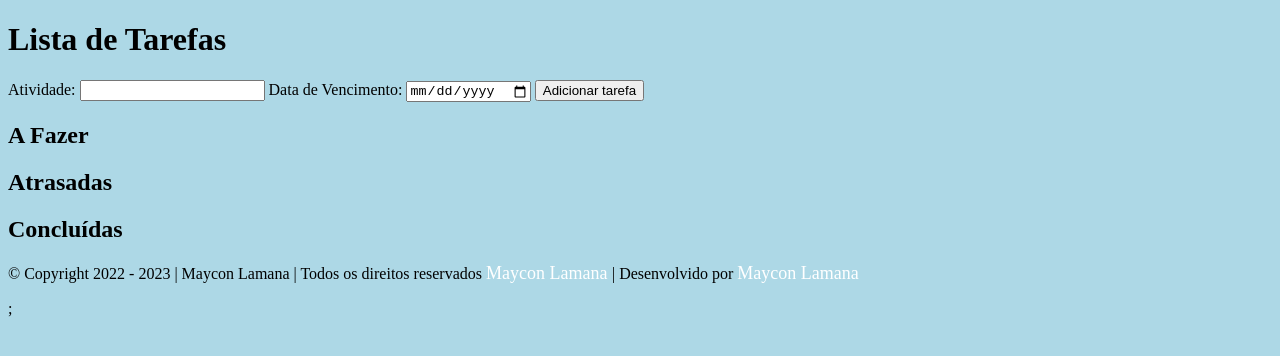
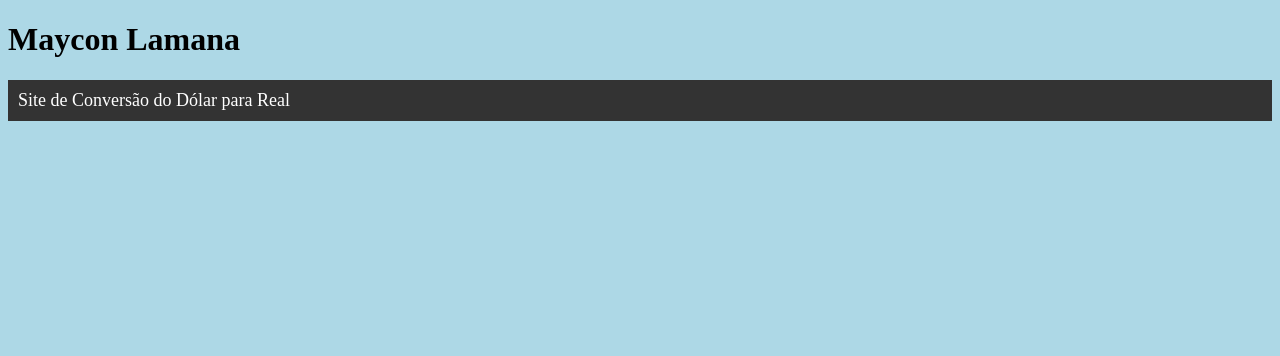
Before and after one commit to MayconLamana/Portfolio_Maycon-Lamana, a plain HTML site: page Portfolio/index.html in a window 1280 px wide. Drawn offline with Linux system fonts and the light colour scheme; a script that the page names is missing.

Commit message:
Add files via upload

```diff
--- a/Portfolio/index.html
+++ b/Portfolio/index.html
@@ -1,37 +1,20 @@
 <!DOCTYPE html>
-<html>
+<html lang="pt-br">
 <head>
   <meta charset="UTF-8">
-    <title>Lista de Tarefas</title>
-    <link rel="info" href="ads.txt">
+  <title>Portfólio Maycon Lamana</title>
   <link rel="stylesheet" href="style.css">
-    <script src="//firebase.google.com/docs/web/setup#available-libraries"></script>
-    <script src="https://www.gstatic.com/firebasejs/9.0.2/firebase-app.js"></script>
-    <script src="https://www.gstatic.com/firebasejs/9.0.2/firebase-analytics.js"></script>
-    <link rel="script" href="script.js">
 </head>
 <body>
-    <h1>Lista de Tarefas</h1>
   <div class="container">
-      <div class="form">
-        <label for="activity">Atividade:</label>
-        <input type="text" id="activity" name="activity">
-        <label for="due-date">Data de Vencimento:</label>
-        <input type="date" id="due-date" name="due-date">
-        <button id="add-task-btn" onclick="addTask()">Adicionar tarefa</button>
-        <!-- <button onclick="addTask()">Adicionar Tarefa</button> -->
+    <h1>Maycon Lamana</h1>
+   <nav>
+    <ul>
+      <li><a href="https://conversor-real.vercel.app/">Site de Conversão do Dólar para Real</a></li>
+      <!-- <li><a href="https://meusite2.com">Meu Site 2</a></li>
+      <li><a href="https://meusite3.com">Meu Site 3</a></li> -->
+    </ul>
+  </nav>
 </div>
-      <div class="tasks">
-        <h2>A Fazer</h2>
-        <ul id="todo-list"></ul>
-        <h2>Atrasadas</h2>
-        <ul id="overdue-list"></ul>
-        <h2>Concluídas</h2>
-        <ul id="completed-list"></ul>
-      </div>
-    </div>
-    <script type="text/javascript" src="main.js"></script>
-    <p>© Copyright 2022 - <script>document.write(new Date().getFullYear());</script> | Maycon Lamana | Todos os direitos reservados <a href=''https://github.com/MayconLamana' target="_blank">Maycon Lamana </a> | Desenvolvido por <a href=''https://github.com/MayconLamana' target='_black'>Maycon Lamana </a></p>;
-    <!-- <script src="script.js"></script> -->
 </body>
 </html>
```
Lines whose indentation alone changed are shown as unchanged.
